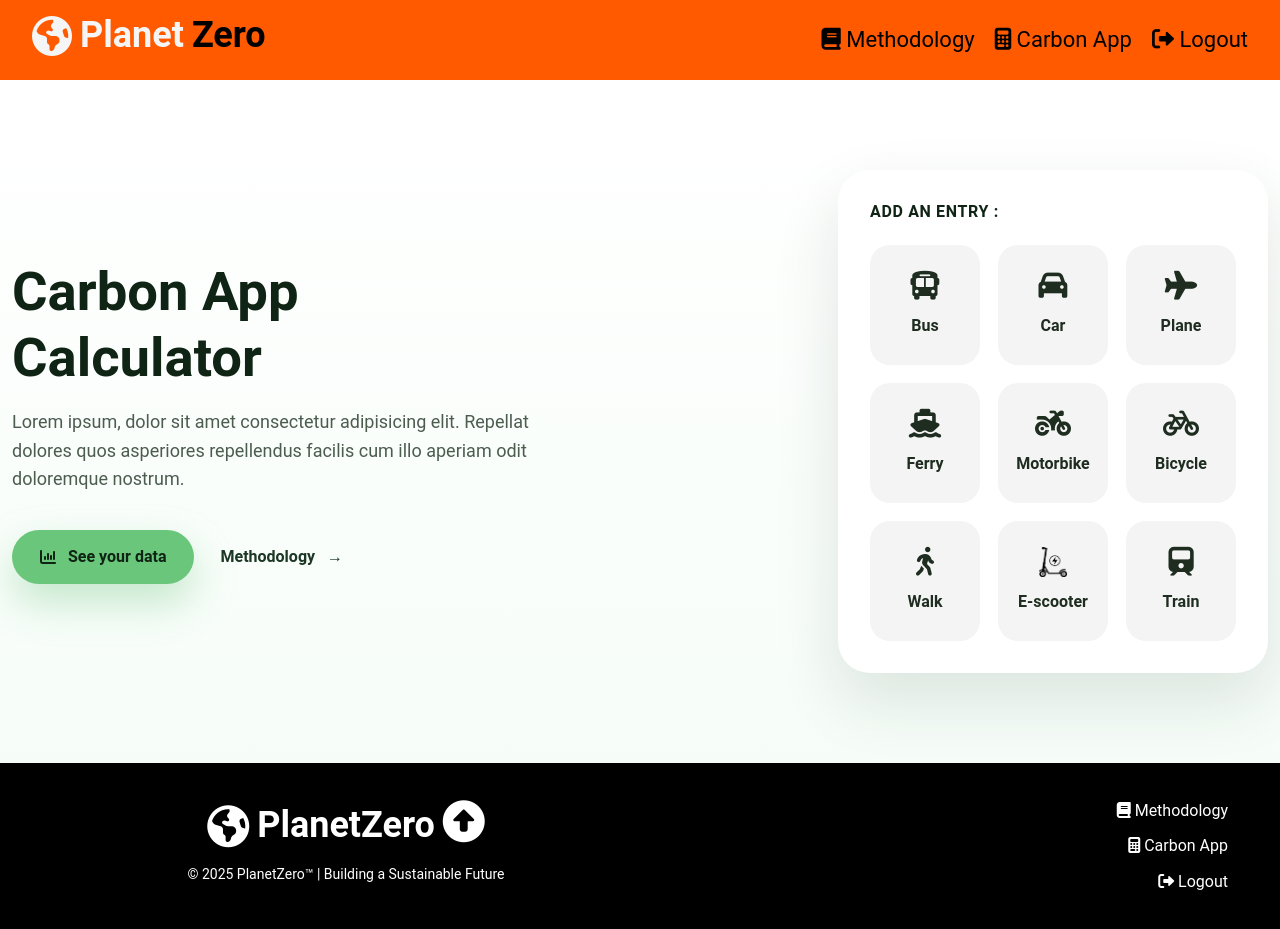
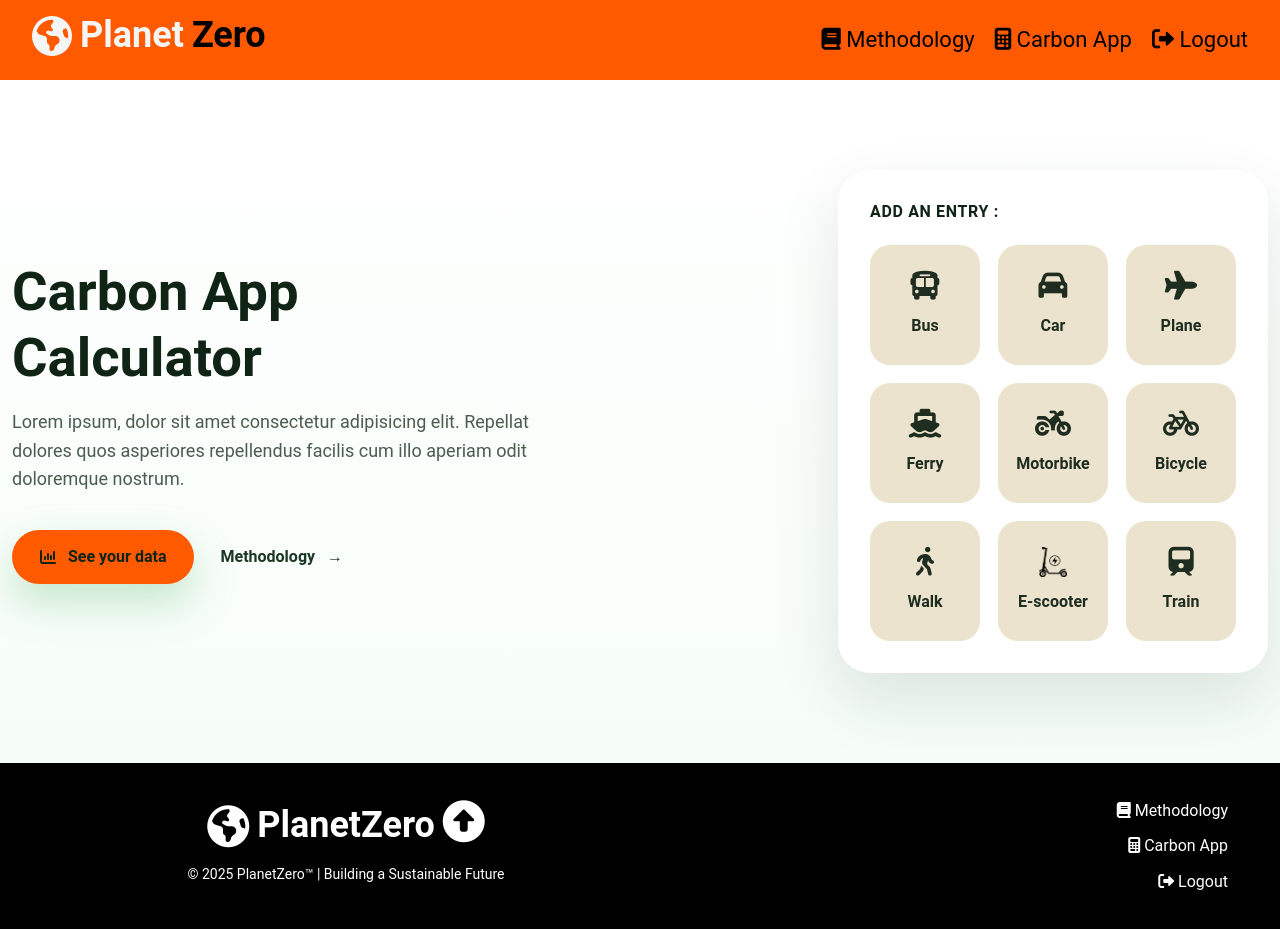
Before and after one commit to JosefLeininger03/carbon_app_2025, a Flask app: page /carbon_app in a window 1280 px wide. Run offline with Flask 2, Linux system fonts and the light colour scheme; a user stored in the database is signed in; some libraries are stand-ins or nearby versions.

Commit message:
Update carbon_app.css

```diff
--- a/capp/static/carbon_app.css
+++ b/capp/static/carbon_app.css
@@ -61,7 +61,7 @@
 }
 
 .carbon-app-hero__cta--primary {
-  background: #69c67a;
+  background: #ff5a00;
   color: #0f2414;
   padding: 14px 28px;
   border-radius: 999px;
@@ -71,7 +71,7 @@
 .carbon-app-hero__cta--primary:hover {
   transform: translateY(-3px);
   box-shadow: 0 22px 46px rgba(97, 189, 115, 0.45);
-  background: #5ab86b;
+  background: #ff5a00;
 }
 
 .carbon-app-hero__cta--link {
@@ -114,7 +114,7 @@
   justify-content: center;
   gap: 12px;
   min-height: 120px;
-  background: #f4f4f4;
+  background: #ebe3cd;
   border-radius: 20px;
   color: #1e2d20;
   text-decoration: none;
```
